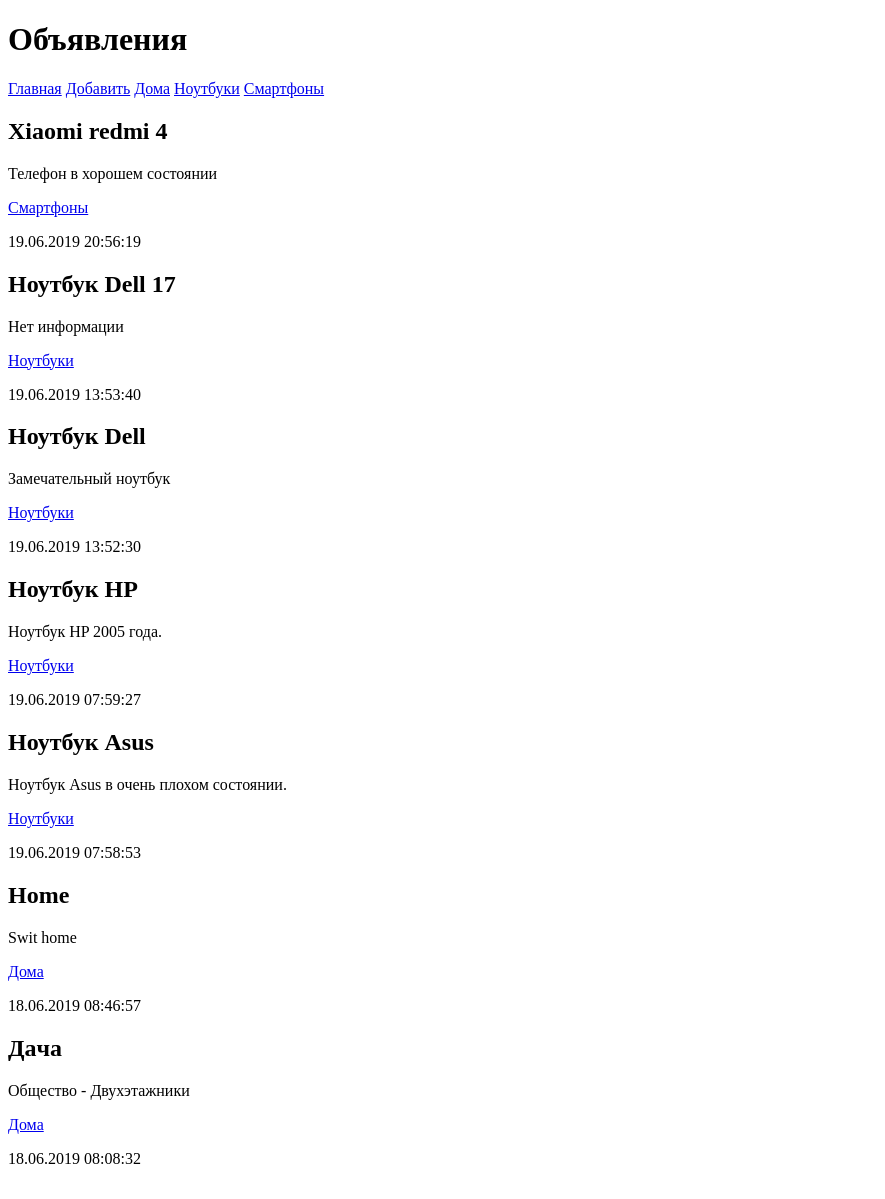
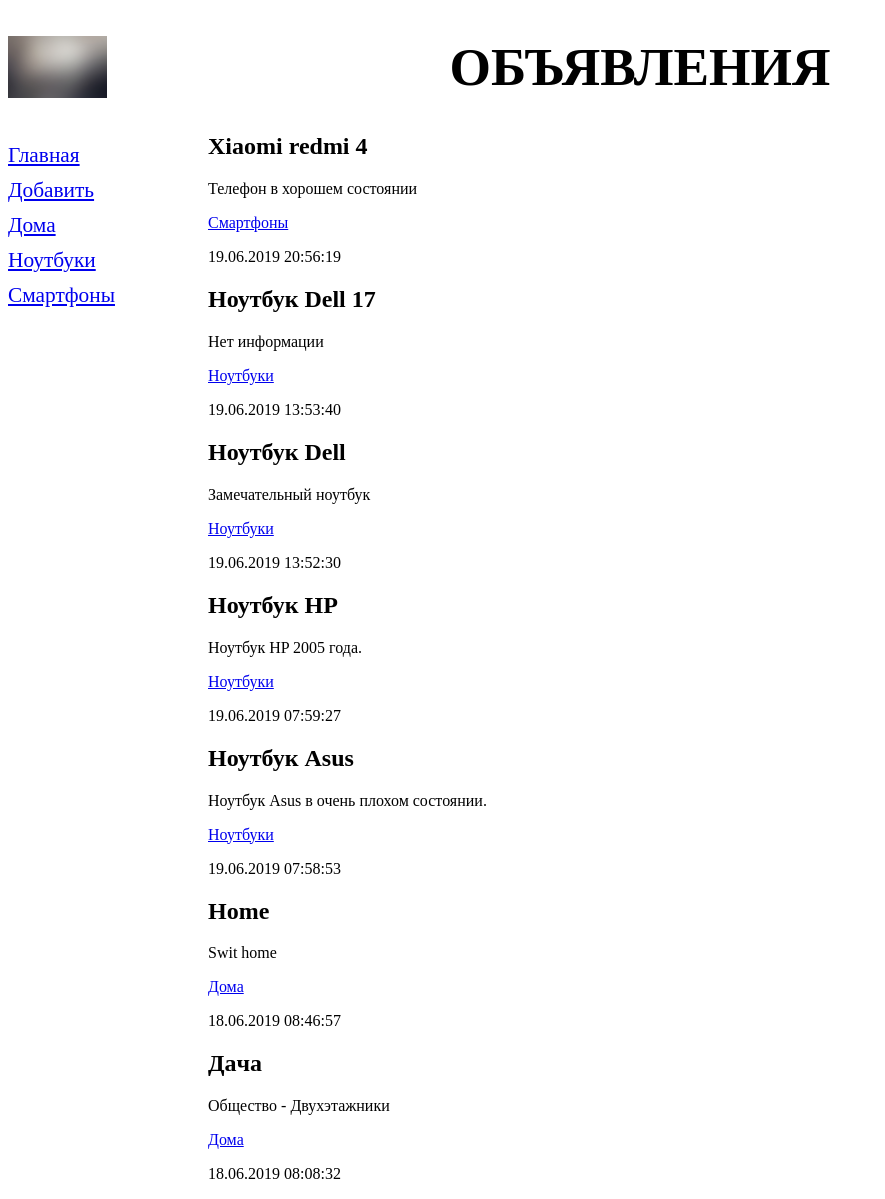
Before and after one commit to neironus/samplesite, a Django app: page /bboard/ in a window 1280 px wide. Shown: the whole page, without its empty margins (0-885 px from the left). Run offline with Django 3.2, Linux system fonts and the light colour scheme; data comes from the database, SQL or seed files in the repository.

Commit message:
static files

```diff
--- /dev/null
+++ b/bboard/static/board/style.css
@@ -0,0 +1,19 @@
+header h1 {
+    font-size: 40pt;
+    text-transform: uppercase;
+    text-align: center;
+    background: url("bg.jpg") left / auto 100% no-repeat;
+}
+nav {
+    font-size: 16pt;
+    width: 150pt;
+    float: left;
+}
+
+nav a {
+    display: block;
+    margin: 10px 0;
+}
+section {
+    margin-left: 200px;
+}
--- a/bboard/templates/layout/basic.html
+++ b/bboard/templates/layout/basic.html
@@ -1,7 +1,9 @@
+{% load static %}
 <!DOCTYPE html>
 <html lang="en">
 <head>
     <meta charset="UTF-8">
+    <link rel="stylesheet" type="text/css" href="{% static '/board/style.css' %}">
     <title>
         {% block title %}Главная{% endblock %} - Доска объявлений
     </title>
```
Also changed, not shown: bboard/static/board/bg.jpg (added).
